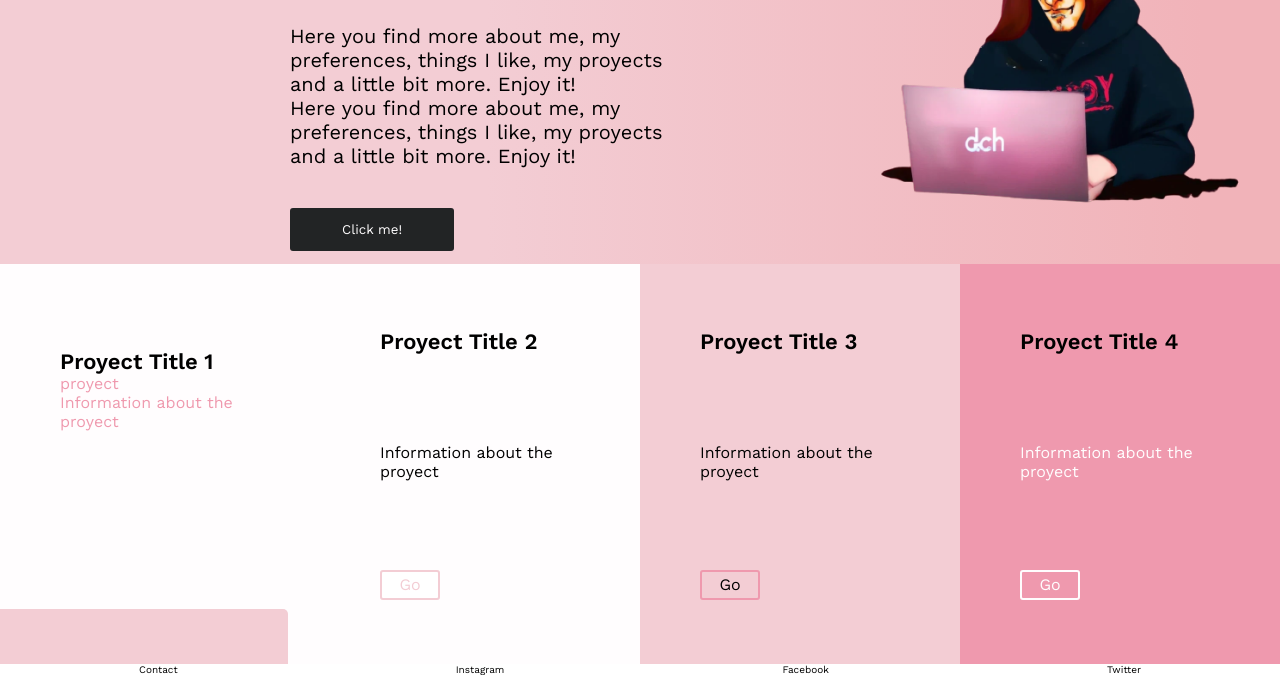
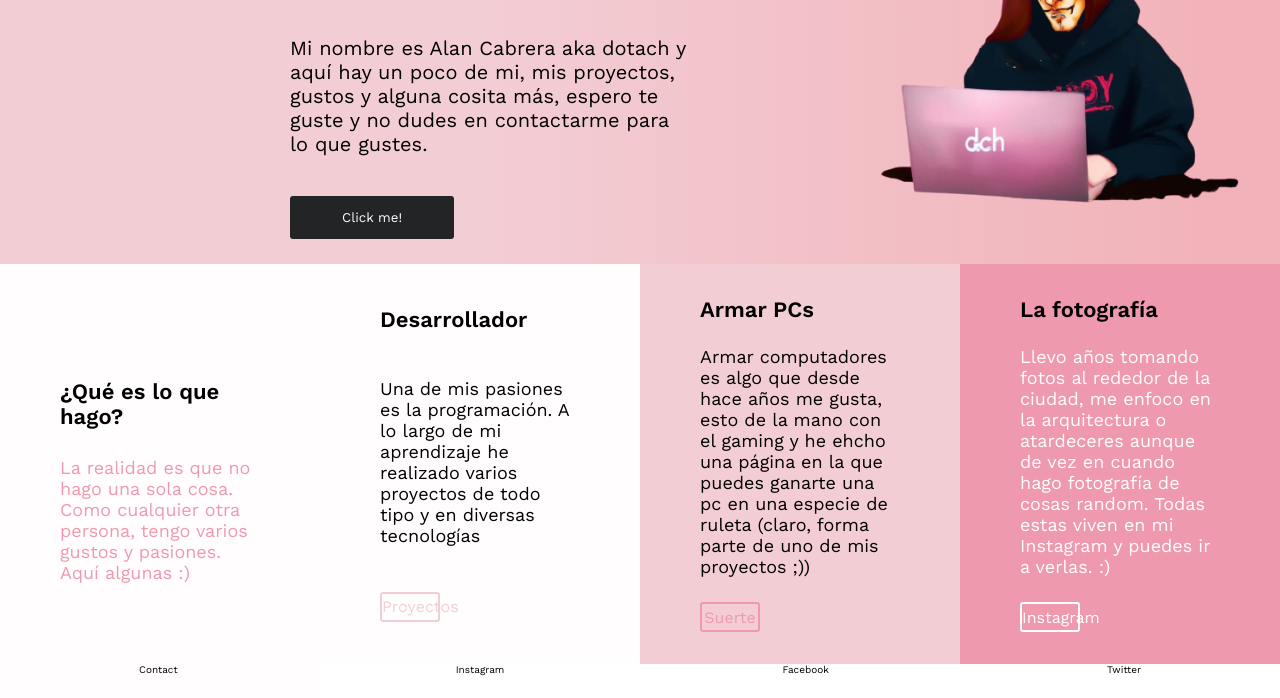
Before and after one commit to Alcab27/My-Personal-Page, a plain HTML site: page index.html in a window 1280 px wide. Shown: the part 238-936 px from the top of the page. Before the commit the page ends 913 px from the top, so only its background shows below. Drawn offline with nearby package versions, Linux system fonts and the light colour scheme.

Commit message:
Content added to columns

```diff
--- a/index.html
+++ b/index.html
@@ -39,9 +39,9 @@
         <h1>Welcome! <br> This is my web page!</h1>
         <img src="./sources/line.png" class="line-inf" alt="">
 
-        <p>Here you find more about me, my preferences, things I like, my proyects and a little bit more. Enjoy it!
+        <p>Mi nombre es Alan Cabrera aka dotach y aquí hay un poco de mi, mis proyectos, gustos y alguna cosita más, espero te guste y no dudes en contactarme para lo que gustes.
           <br>
-        Here you find more about me, my preferences, things I like, my proyects and a little bit more. Enjoy it!
+        <!-- Here you find more about me, my preferences, things I like, my proyects and a little bit more. Enjoy it!  -->
         </p>
 
         <button class="principal-button">Click me!</button>
@@ -54,27 +54,27 @@
     <section class="proyects">
       <div class="column column1">
         <div class="column1-content">
-          <h3>Proyect Title 1</h3>
-          <p>proyect</p>
-          <p>Information about the proyect</p>
+          <h3>¿Qué es lo que hago?</h3>
+          <!-- <p>proyect</p> -->
+          <p>La realidad es que no hago una sola cosa. Como cualquier otra persona, tengo varios gustos y pasiones. Aquí algunas :)</p>
         </div>
         <div class="rectangle-column1"></div>
         <!-- <button>Go</button> -->
       </div>
       <div class="column column2">
-        <h3>Proyect Title 2</h3>
-        <p>Information about the proyect</p>
-        <button>Go</button>
+        <h3>Desarrollador</h3>
+        <p>Una de mis pasiones es la programación. A lo largo de mi aprendizaje he realizado varios proyectos de todo tipo y en diversas tecnologías</p>
+        <button>Proyectos</button>
       </div>
       <div class="column column3">
-        <h3>Proyect Title 3</h3>
-        <p>Information about the proyect</p>
-        <button>Go</button>
+        <h3>Armar PCs</h3>
+        <p>Armar computadores es algo que desde hace años me gusta, esto de la mano con el gaming y he ehcho una página en la que puedes ganarte una pc en una especie de ruleta (claro, forma parte de uno de mis proyectos ;))</p>
+        <button>Suerte</button>
       </div>
       <div class="column column4">
-        <h3>Proyect Title 4</h3>
-        <p>Information about the proyect</p>
-        <button>Go</button>
+        <h3>La fotografía</h3>
+        <p>Llevo años tomando fotos al rededor de la ciudad, me enfoco en la arquitectura o atardeceres aunque de vez en cuando hago fotografía de cosas random. Todas estas viven en mi Instagram y puedes ir a verlas. :)</p>
+        <button>Instagram</button>
       </div>
     </section>
   </main>
--- a/style.css
+++ b/style.css
@@ -136,7 +136,7 @@ html {
 }
 
 .column p {
-  font-size: 1.6rem;
+  font-size: 1.8rem;
 }
 
 .column button {
@@ -155,11 +155,12 @@ html {
 .column1-content {
   background-color: var(--White);
   justify-content: space-around;
-  padding: 85px 60px;
+  padding: 115px 60px;
 }
 
 .column1-content p {
   color: var(--Main-Pink);
+  margin-top: 28px;
 }
 
 .rectangle-column1 {
@@ -186,7 +187,7 @@ html {
 
 .column3 button{
   background-color: var(--Third-Pink);
-  color: black;
+  color: var(--Main-Pink);
   border: 2px solid var(--Main-Pink);
   border-radius: 3px;
 }
```
